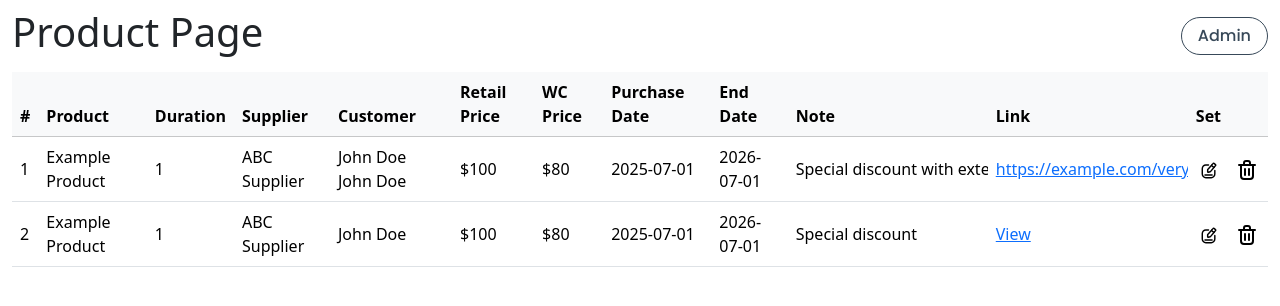
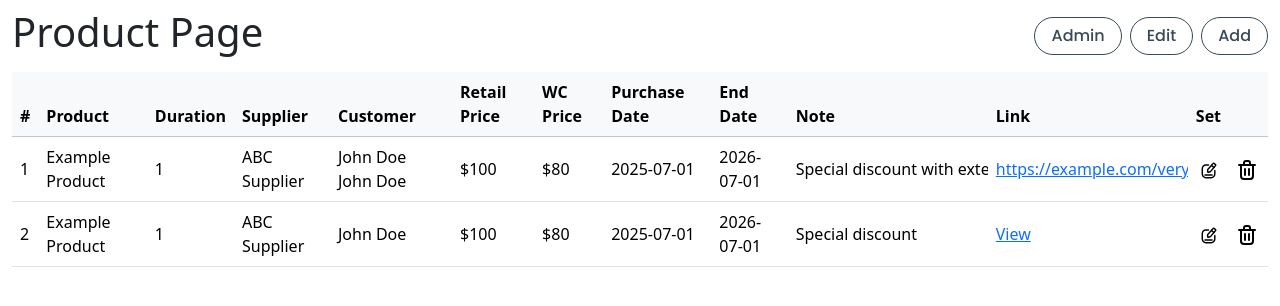
Before and after one commit to minkonaing99/digimium, a PHP site: page / in a window 1280 px wide. Shown: the part 72-378 px from the top of the page. Run offline with PHP 8.4, Linux system fonts and the light colour scheme.

Commit message:
button gap fixed

```diff
--- a/index.html
+++ b/index.html
@@ -37,7 +37,11 @@
                     <h1>Product Page</h1>
                 </div>
                 <div class="col text-end">
-                    <button class="contact-btn menu-btn" id="editBtn">Admin</button>
+                    <div class="btn-group">
+                        <button class="contact-btn menu-btn" id="adminBtn">Admin</button>
+                        <button class="contact-btn menu-btn" id="editBtn">Edit</button>
+                        <button class="contact-btn menu-btn" id="addBtn">Add</button>
+                    </div>
                 </div>
             </div>
         </section>
--- a/style.css
+++ b/style.css
@@ -187,3 +187,11 @@
         color: var(--dark);
         border-color: var(--dark);
     }
+
+    .btn-group {
+        display: flex;
+        gap: .5rem;
+        /* adjust as needed */
+        flex-wrap: wrap;
+        /* optional for responsiveness */
+    }
```
